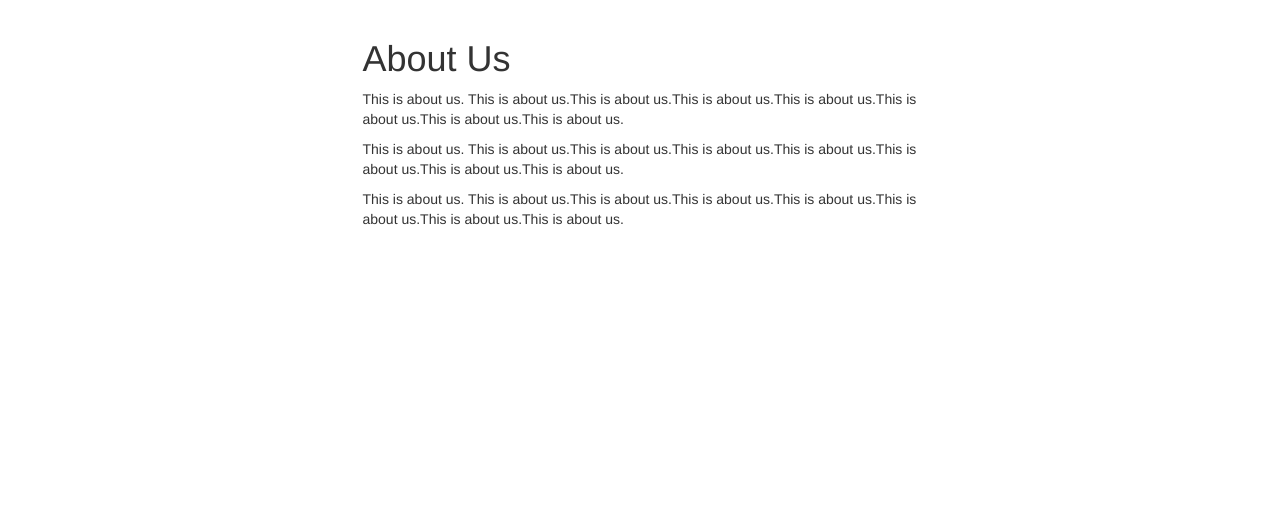
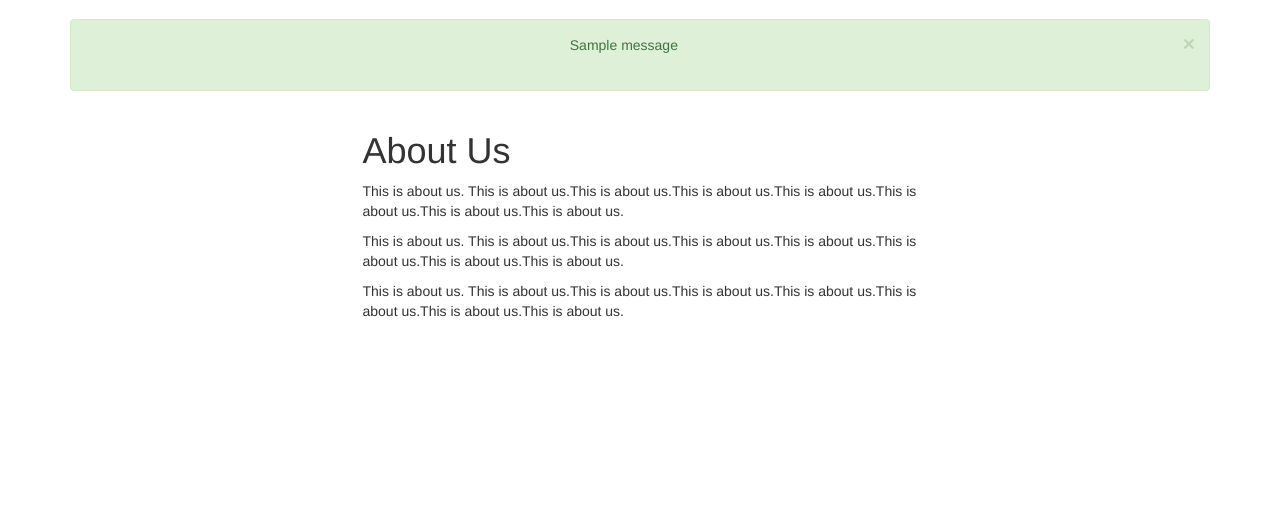
Before and after one commit to RommelTJ/Lana-Yarns, a Django app: page /about/ in a window 1280 px wide. Shown: the part 51-567 px from the top of the page. Run offline with Django 3.2, Linux system fonts and the light colour scheme; tables that the repository leaves empty hold one stand-in row (values such as "Sample post"); one stand-in notice (Sample message) is shown; some libraries are stand-ins or nearby versions.

Commit message:
Add Django messages

```diff
--- a/src/templates/base.html
+++ b/src/templates/base.html
@@ -24,6 +24,17 @@
   <body>
     {% include 'navbar.html' %}
 
+    <div class="container">
+        {% if messages %}
+            {% for message in messages %}
+                <div class="alert alert-success alert-dismissible text-center" role="alert">
+                    <button type="button" class="close" data-dismiss="alert" aria-label="Close"><span aria-hidden="true">&times;</span></button>
+                    <p{% if message.tags %} class="{{ message.tags }}"{% endif %}>{{ message }}</p><br/>
+                </div>
+            {% endfor %}
+        {% endif %}
+    </div>
+
     {% block jumbotron %}
 
     {% endblock %}
```
Also changed, not shown: src/products/views.py (+6 -1 lines).
